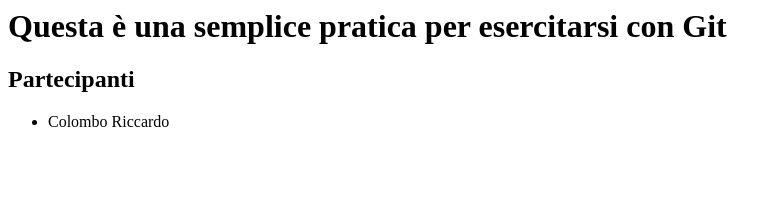
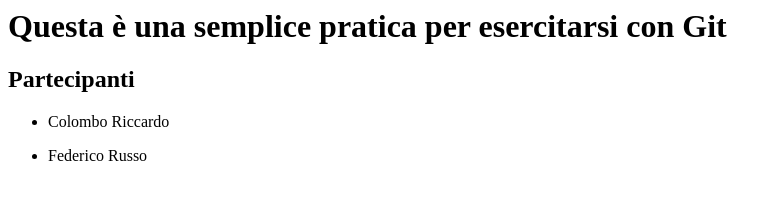
Before and after one commit to tinto89/Pratica-Git-per-Epicode, a plain HTML site: page index.html in a window 1280 px wide. Shown: the whole page, without its empty margins (0-782 px from the left). Drawn offline with Linux system fonts and the light colour scheme.

Commit message:
Cambio Nome_Federico Russo

```diff
--- a/index.html
+++ b/index.html
@@ -10,6 +10,7 @@
       <h2>Partecipanti</h2>
       <ul>
         <li><p>Colombo Riccardo</p></li>
+        <li><p>Federico Russo</p></li>
       </ul>
     </main>
   </body>
```
